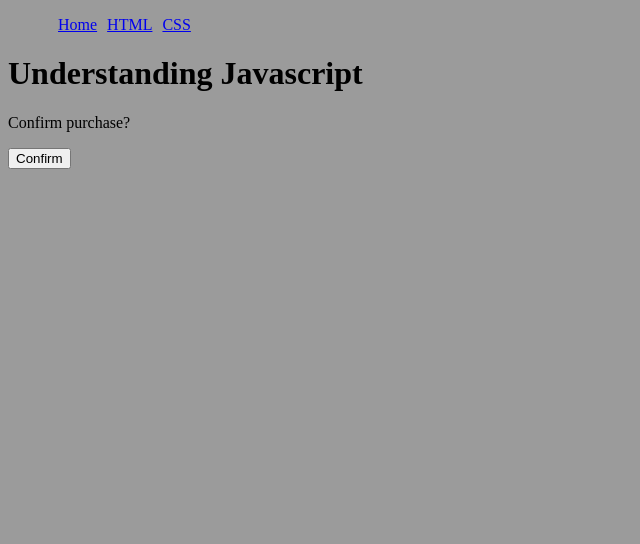
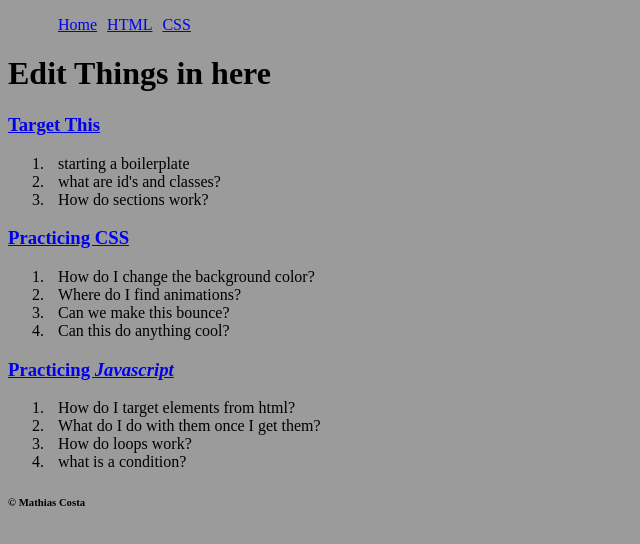
Before and after one commit to mattcosta617/Learning, a plain HTML site: page practice/practice_j.html in a window 1280 px wide. Shown: the whole page, without its empty margins (0-640 px from the left). Drawn offline with Linux system fonts and the light colour scheme.

Commit message:
pushing up some things:

```diff
--- a/practice/practice.js
+++ b/practice/practice.js
@@ -1,6 +1,3 @@
+const target = document.getElementById("target");
 
-{
-    let age = 5;
-}
-
-age = age + 6;
+console.log(target);
--- a/practice/practice_j.html
+++ b/practice/practice_j.html
@@ -18,9 +18,37 @@
             </ul>
         </nav>
     </header>
-    <h1 class="header">Understanding Javascript</h1>
-    <p id="confirm">Confirm purchase?</p>
-    <button id="button">Confirm</button>
-
+    <h1 class="header">Edit Things in here</h1>
+    <article id="a1">
+        <section id="section1" class="a1_sec">
+            <h3><a href="#" id="target">Target This</a></h3>
+            <ol id="list1">
+                <li>starting a boilerplate</li>
+                <li>what are id's and classes?</li>
+                <li>How do sections work?</li>
+            </ol>
+        </section>
+        <section id="section2" class="a1_sec">
+            <h3><a href="practice/practice_c.html">Practicing CSS</a></h3>
+            <ol id="list2">
+                <li>How do I change the background color?</li>
+                <li>Where do I find animations?</li>
+                <li>Can we make this bounce?</li>
+                <li>Can this do anything cool?</li>
+            </ol>
+        </section>
+        <section id="section3" class="a1_sec">
+            <h3><a href="practice/practice_j.html">Practicing <em>Javascript</em></a></h3>
+                <ol id="list3">
+                    <li>How do I target elements from html?</li>
+                    <li>What do I do with them once I get them?</li>
+                    <li>How do loops work?</li>
+                    <li>what is a condition?</li>
+                </ol>
+        </section>
+    </article>
+    <footer>
+        <h6>© Mathias Costa</h6>
+    </footer>
 </body>
 </html>
```
